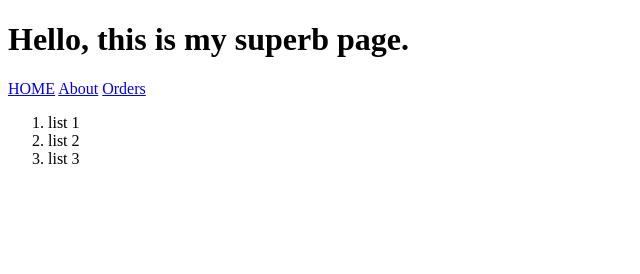
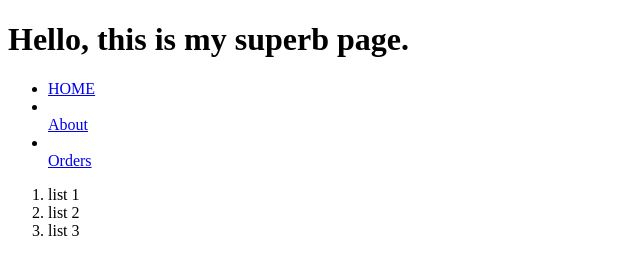
Before and after one commit to megyu84/megyu84.github.io, a plain HTML site: page index.html in a window 1280 px wide. Shown: the whole page, without its empty margins (0-640 px from the left). Drawn offline with Linux system fonts and the light colour scheme.

Commit message:
Formatting hrefs

```diff
--- a/index.html
+++ b/index.html
@@ -1,19 +1,24 @@
 <!DOCTYPE html>
 <html lang="en">
+
 <head>
     <meta charset="UTF-8">
     <meta name="viewport" content="width=device-width, initial-scale=1.0">
     <title>My super page</title>
 </head>
+
 <body>
     <h1>Hello, this is my superb page.</h1>
-    <a href="/index.html">HOME</a>
-    <a href="/about.html">About</a>
-    <a href="/pages/orders.html">Orders</a>
+    <ul>
+        <li><a href="/index.html">HOME</a></li>
+        <li></li><a href="/about.html">About</a></li>
+        <li></li><a href="/pages/orders.html">Orders</a></li>
+    </ul>
     <ol>
         <li>list 1</li>
         <li>list 2</li>
         <li>list 3</li>
     </ol>
 </body>
+
 </html>
```
Also changed, not shown: about.html (+5 -3 lines), pages/orders.html (+5 -3 lines).
